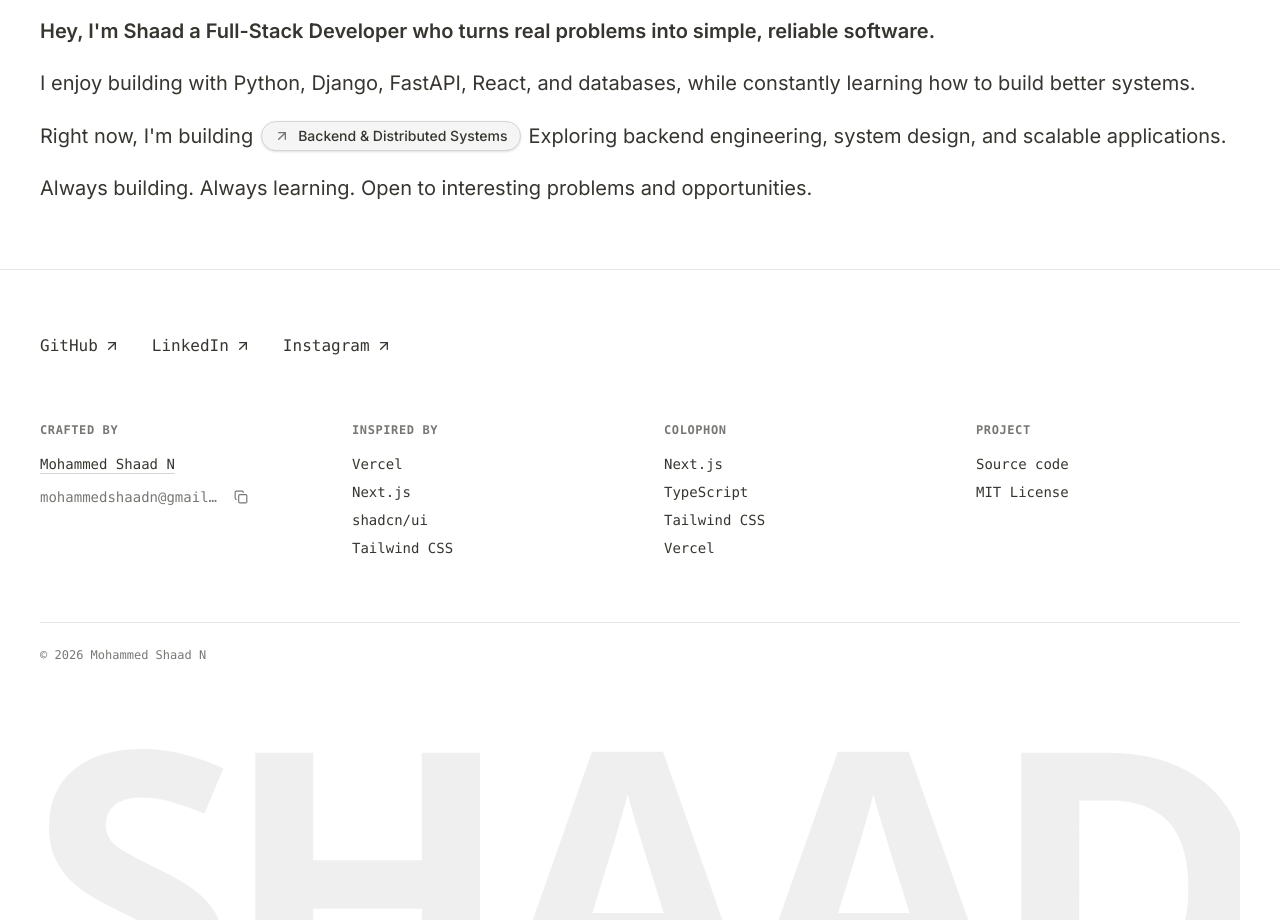
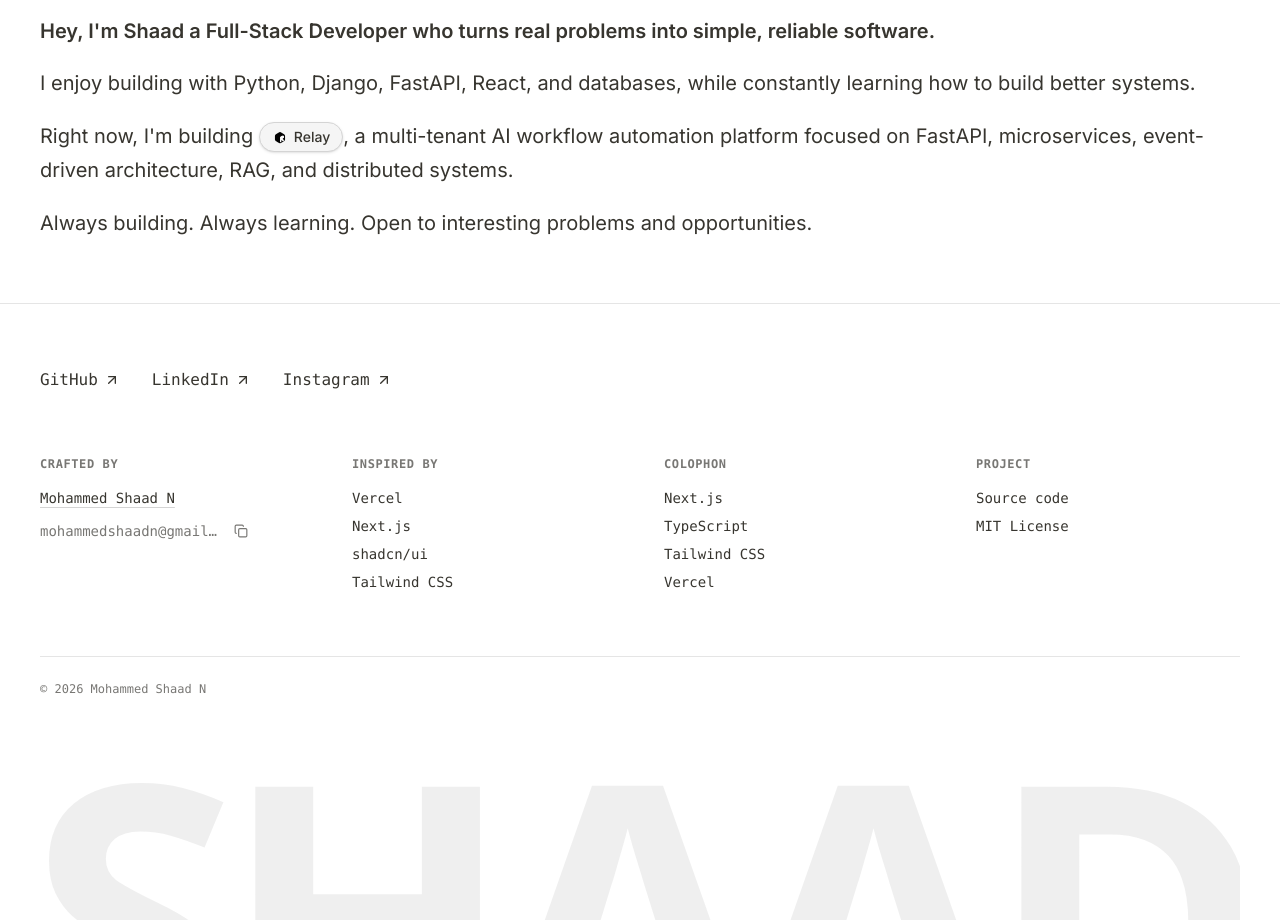
Before and after one commit to shaad4/portfolio-v1, a Next.js app: page / in a window 1280 px wide. Shown: the part 3440-4360 px from the top of the page. Built offline with nearby package versions, Linux system fonts and the light colour scheme; no server answers.

Commit message:
update About section with Relay project details and fix Github graph hover behavior

```diff
--- a/src/components/sections/About.tsx
+++ b/src/components/sections/About.tsx
@@ -3,7 +3,6 @@
 import { motion } from 'framer-motion';
 import type { Variants } from 'framer-motion';
 import { portfolioData } from '@/data/portfolioData';
-import { ArrowUpRight } from 'lucide-react';
 
 const SPRING = { type: 'spring', stiffness: 340, damping: 28 } as const;
 const ease = [0.16, 1, 0.3, 1] as [number, number, number, number];
@@ -58,9 +57,9 @@ export function About() {
               hidden: { opacity: 0, y: 20 },
               show: { opacity: 1, y: 0, transition: { duration: 0.5, ease } },
             } as Variants}
-            className="flex items-center gap-2 flex-wrap"
+            className="leading-relaxed"
           >
-            <span>Right now, I&apos;m building</span>
+            <span>Right now, I&apos;m building </span>
             <motion.a
               href={bio.currentBuilding.url}
               target="_blank"
@@ -68,9 +67,13 @@ export function About() {
               whileHover={{ scale: 1.04, y: -1 }}
               whileTap={{ scale: 0.97 }}
               transition={SPRING}
-              className="inline-flex items-center gap-1.5 sm:gap-2 px-2.5 py-0.5 sm:px-3 sm:py-1 rounded-full bg-neutral-100 dark:bg-[#28282e] border border-neutral-300 dark:border-neutral-700 text-[#37352f] dark:text-white font-medium text-[13px] sm:text-sm hover:bg-neutral-200 dark:hover:bg-[#32323a] transition-colors shadow-sm"
+              className="inline-flex items-center gap-1.5 px-2.5 py-0.5 sm:px-3 sm:py-1 rounded-full bg-neutral-100 dark:bg-[#28282e] border border-neutral-300 dark:border-neutral-700 text-[#37352f] dark:text-white font-medium text-[13px] sm:text-sm hover:bg-neutral-200 dark:hover:bg-[#32323a] transition-colors shadow-sm align-middle my-0.5"
             >
-              <ArrowUpRight className="w-4 h-4 text-neutral-500 dark:text-neutral-400" />
+              <img
+                src="/relay-icon.png"
+                alt="Relay Icon"
+                className="w-4 h-4 rounded-sm object-contain dark:invert"
+              />
               <span>{bio.currentBuilding.name}</span>
             </motion.a>
             <span>{bio.currentBuilding.description}</span>
--- a/src/components/sections/GithubGraph.tsx
+++ b/src/components/sections/GithubGraph.tsx
@@ -143,14 +143,14 @@ export function GithubGraph() {
             </div>
 
             {/* Hover / Selection detail panel */}
-            <AnimatePresence mode="wait">
+            <AnimatePresence initial={false}>
               {hovered ? (
                 <motion.div
                   key={hovered.date}
-                  initial={{ opacity: 0, y: -6, scale: 0.95 }}
-                  animate={{ opacity: 1, y: 0, scale: 1 }}
-                  exit={{ opacity: 0, y: -4, scale: 0.95 }}
-                  transition={{ duration: 0.15 }}
+                  initial={{ opacity: 0, y: -4 }}
+                  animate={{ opacity: 1, y: 0 }}
+                  exit={{ opacity: 0, y: 4 }}
+                  transition={{ duration: 0.08 }}
                   className="flex-shrink-0 text-right flex items-center gap-2"
                 >
                   <div>
@@ -179,7 +179,7 @@ export function GithubGraph() {
                   initial={{ opacity: 0 }}
                   animate={{ opacity: 1 }}
                   exit={{ opacity: 0 }}
-                  transition={{ duration: 0.2 }}
+                  transition={{ duration: 0.1 }}
                   className="text-[10px] sm:text-xs font-mono text-[#787774]/60 dark:text-neutral-600 self-center text-right"
                 >
                   {data && (isMobile ? 'Tap a cell for details' : 'Hover a cell to see details')}
@@ -261,11 +261,11 @@ export function GithubGraph() {
                         onMouseEnter={() => {
                           if (!isMobile) setHovered(day);
                         }}
-                        className={`w-5.5 h-5.5 sm:w-auto sm:h-auto aspect-square rounded-[4px] sm:rounded-md border transition-all duration-100 cursor-pointer sm:cursor-default
+                        className={`w-5.5 h-5.5 sm:w-auto sm:h-auto aspect-square rounded-[4px] sm:rounded-md border transition-all duration-75 cursor-pointer sm:cursor-default
                           ${getLevelColor(day.level)}
                           ${hovered?.date === day.date
-                            ? 'scale-125 ring-2 ring-offset-1 ring-neutral-400 dark:ring-neutral-500 dark:ring-offset-[#222226] z-10'
-                            : 'hover:scale-110'
+                            ? 'ring-2 ring-neutral-900 dark:ring-white ring-offset-1 ring-offset-white dark:ring-offset-[#222226] z-20 brightness-110 shadow-sm'
+                            : 'hover:brightness-105'
                           }
                         `}
                       />
--- a/src/data/portfolioData.ts
+++ b/src/data/portfolioData.ts
@@ -408,10 +408,10 @@ export const portfolioData: PortfolioData = {
       "I enjoy building with Python, Django, FastAPI, React, and databases, while constantly learning how to build better systems.",
 
     currentBuilding: {
-      name: 'Backend & Distributed Systems',
+      name: 'Relay',
       description:
-        "Exploring backend engineering, system design, and scalable applications.",
-      url: 'https://github.com/shaad4',
+        ', a multi-tenant AI workflow automation platform focused on FastAPI, microservices, event-driven architecture, RAG, and distributed systems.',
+      url: 'https://github.com/shaad4/relay-workflow-automation',
     },
 
     closing:
```
Also changed, not shown: public/relay-icon.png (added).
